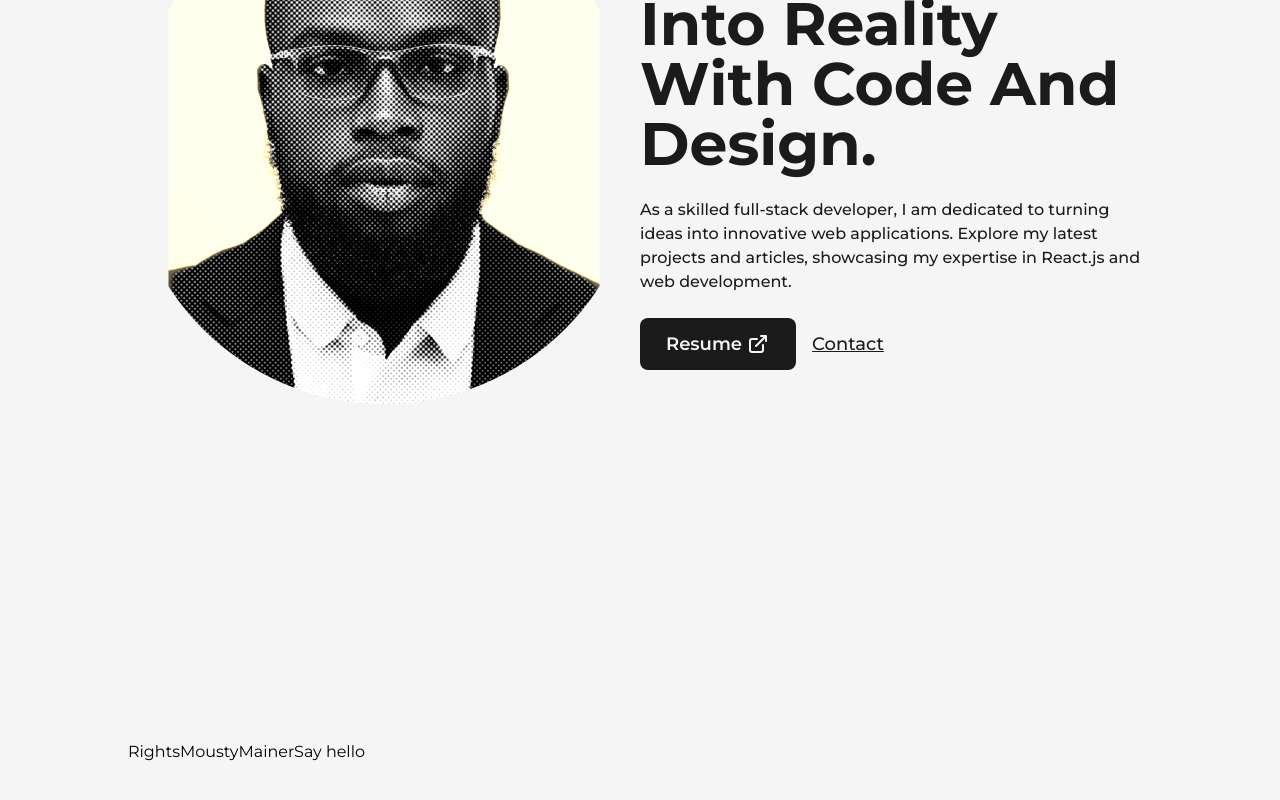
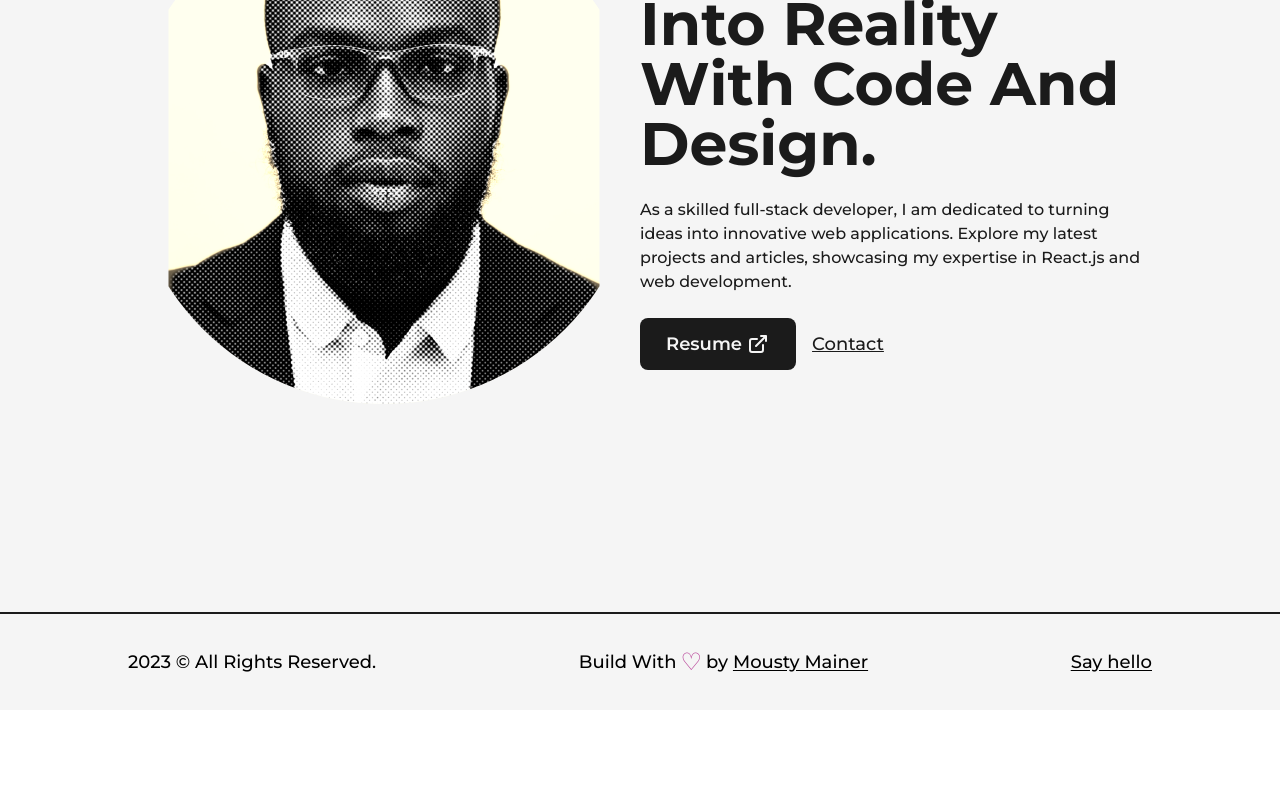
Before and after one commit to mainerprenuer/portfolio_v2, a Next.js app: page / in a window 1280 px wide. Shown: the part 276-1076 px from the top of the page. After the commit the page ends 986 px from the top, so only its background shows below. Built offline with nearby package versions, Linux system fonts and the light colour scheme.

Commit message:
footer works, set the year to dynamic and anchor tags as links

```diff
--- a/src/components/Footer.js
+++ b/src/components/Footer.js
@@ -4,11 +4,19 @@ import Link from 'next/link'
 
 const Footer = () => {
   return (
-    <footer>
-        <Layout>
-            <span>Rights</span>
-            <Link href="/">MoustyMainer</Link>
-            <Link href="/">Say hello</Link>
+    <footer className='w-full border-t-2 border-solid border-dark
+    font-medium text-lg
+    '>
+        <Layout className='py-8 flex items-center justify-between'>
+            <span>{new Date().getFullYear()} &copy; All Rights Reserved.</span>
+            <div className='flex items-center'>
+              Build With <span className='text-primary text-2xl px-1'>&#9825;</span>
+              by&nbsp;<Link href="moustymainer.vercel.app" className='underline
+              underline-offset-2
+              ' target={"_blank"}>Mousty Mainer</Link>
+            </div>
+            <Link href="moustymainer.vercel.app" className='underline
+              underline-offset-2'>Say hello</Link>
         </Layout>
     </footer>
   )
```
